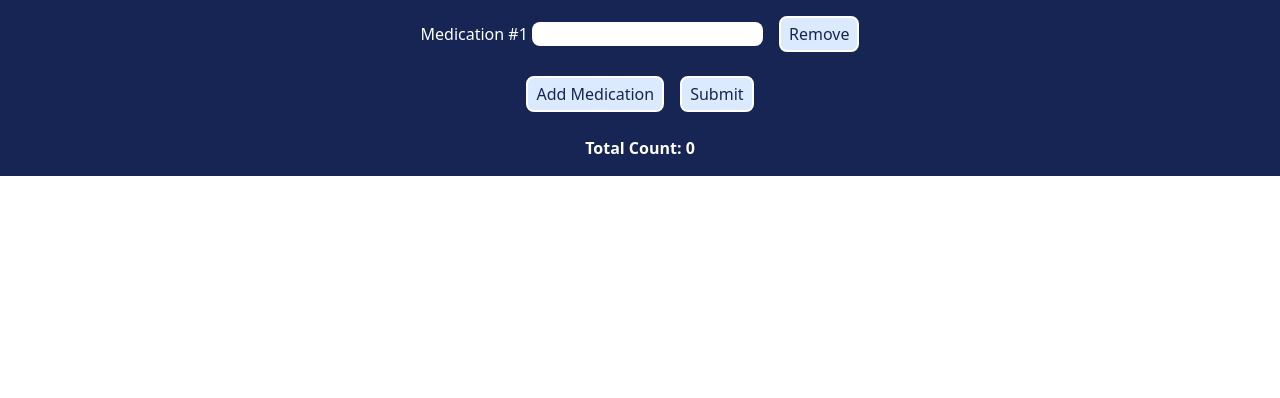
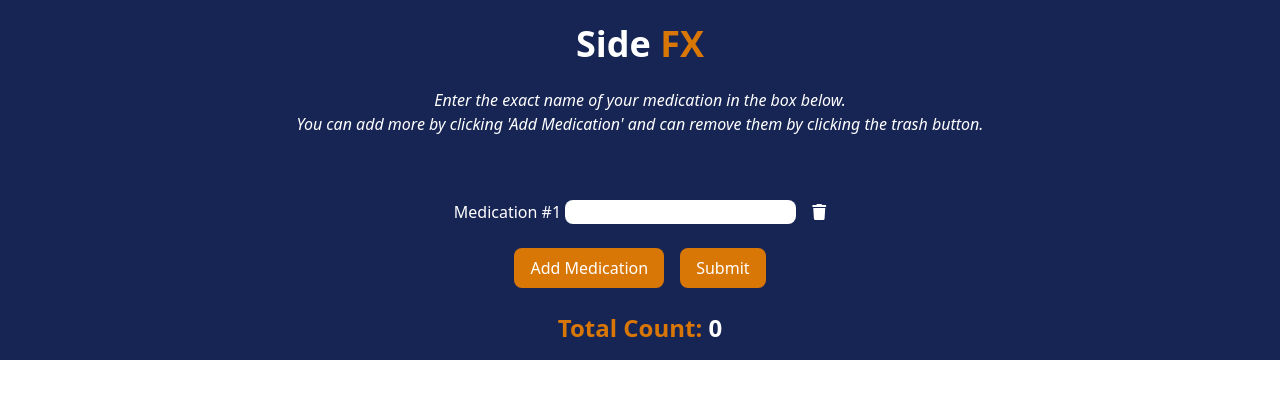
Before and after one commit to kwm0304/sideEffects, a React (Vite) app in the folder client/: page / in a window 1280 px wide. Shown: the top 398 px of the page. Built offline with nearby package versions, Linux system fonts and the light colour scheme.

Commit message:
added some styling

```diff
--- a/client/index.html
+++ b/client/index.html
@@ -3,6 +3,7 @@
   <head>
     <meta charset="UTF-8" />
     <link rel="icon" type="image/svg+xml" href="/vite.svg" />
+    <link rel="stylesheet" href="https://cdnjs.cloudflare.com/ajax/libs/font-awesome/6.4.0/css/all.min.css" integrity="sha512-iecdLmaskl7CVkqkXNQ/ZH/XLlvWZOJyj7Yy7tcenmpD1ypASozpmT/E0iPtmFIB46ZmdtAc9eNBvH0H/ZpiBw==" crossorigin="anonymous" referrerpolicy="no-referrer" />
     <meta name="viewport" content="width=device-width, initial-scale=1.0" />
     <title>Vite + React</title>
   </head>
--- a/client/src/App.jsx
+++ b/client/src/App.jsx
@@ -52,6 +52,10 @@ function App() {
 
   return (
     <section className="bg-blue-950 text-white">
+      <h1 className='text-4xl font-semibold pt-6'>Side <span className='font-bold text-4xl text-amber-600'>FX</span></h1>
+      <h3 className='text-white pt-6 pb-12 italic'>Enter the exact name of your medication in the box below. <br/>
+      You can add more by clicking 'Add Medication' and can remove them by clicking the trash button.
+      </h3>
       <form onSubmit={handleSubmit}>
         <div className="py-4">
           {medications.map((medication, index) => (
@@ -63,17 +67,19 @@ function App() {
                 value={medication}
                 onChange={(e) => handleMedicationChange(e, index)}
               />
-              <button type="button" onClick={() => handleRemoveMedication(index)} className='text-blue-950 ml-4 border-2 border-solid border-white w-auto p-1 rounded-lg bg-blue-100 px-2'>
-                Remove
+
+              <button type="button" onClick={() => handleRemoveMedication(index)} className='pl-4 '>
+              <i className='fa-solid fa-trash text-white rounded-full hover:scale-125 hover:outline hover:outline-white hover:outline-offset-4' />
               </button>
+
             </div>
           ))}
         </div>
         <div className="flex flex-row gap-4 py-2 justify-center text-blue-950">
-          <button type="button" onClick={handleAddMedication} className='border-2 border-solid border-white w-auto p-1 rounded-lg bg-blue-100 px-2'>
+          <button type="button" onClick={handleAddMedication} className='hover:scale-110 text-white w-auto py-2 rounded-lg bg-amber-600 px-4'>
             Add Medication
           </button>
-          <button type="submit" className="border-2 border-solid border-white w-auto p-1 rounded-lg bg-blue-100 px-2">
+          <button type="submit" className="hover:scale-110 text-white w-auto py-2 rounded-lg bg-amber-600 px-4">
             {loading ? 'Loading...' : 'Submit'}
           </button>
         </div>
@@ -96,7 +102,7 @@ function App() {
         </ul>
         </div>
       <div className="grid grid-cols-1 justify-center place-content-center justify-items-center py-4">
-        <div className="font-bold">Total Count: {sum} </div>
+        <div className="font-bold text-amber-600 text-2xl">Total Count: <span className='text-white'>{sum}</span></div>
       </div>
     </section>
   )
```
